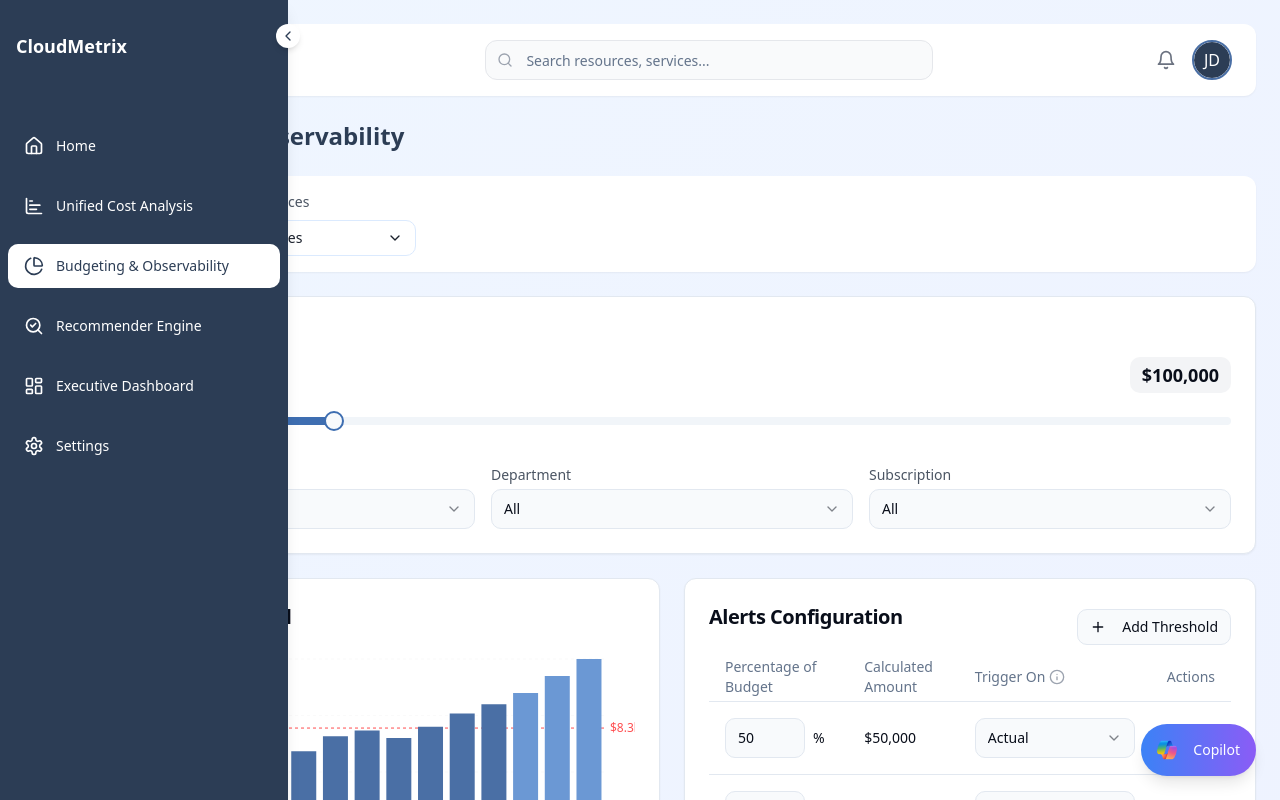
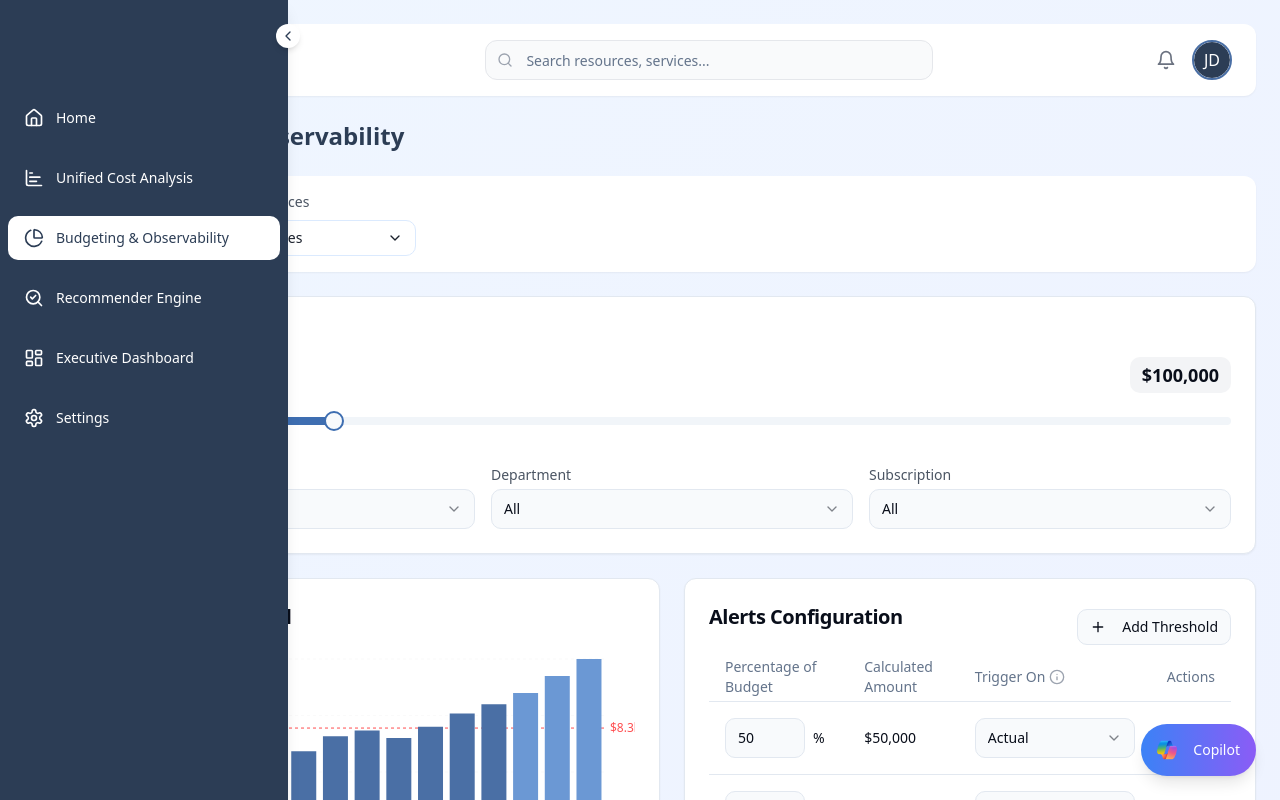
Before and after one commit to suhas-pbi/cX-Dashboard, a React (Vite) app: page /budgeting in a window 1280 px wide. Shown: the top 800 px of the page. Built offline with nearby package versions, Linux system fonts and the light colour scheme.

Commit message:
Remove CloudMetrix name from navigation
Removes the CloudMetrix name from the navigation component.

```diff
--- a/src/components/Sidebar.tsx
+++ b/src/components/Sidebar.tsx
@@ -52,11 +52,9 @@ const Sidebar = () => {
           )}
         </button>
 
-        {/* Logo area */}
+        {/* Logo area - removed the CloudMetrix text */}
         <div className="p-4 mb-6 mt-4">
-          <h2 className={`text-white font-semibold text-lg transition-opacity duration-300 ${
-            expanded ? 'opacity-100' : 'opacity-0'
-          }`}>CloudMetrix</h2>
+          {/* CloudMetrix text has been removed from here */}
         </div>
 
         <nav className="flex-1 py-6 flex flex-col space-y-4">
```
